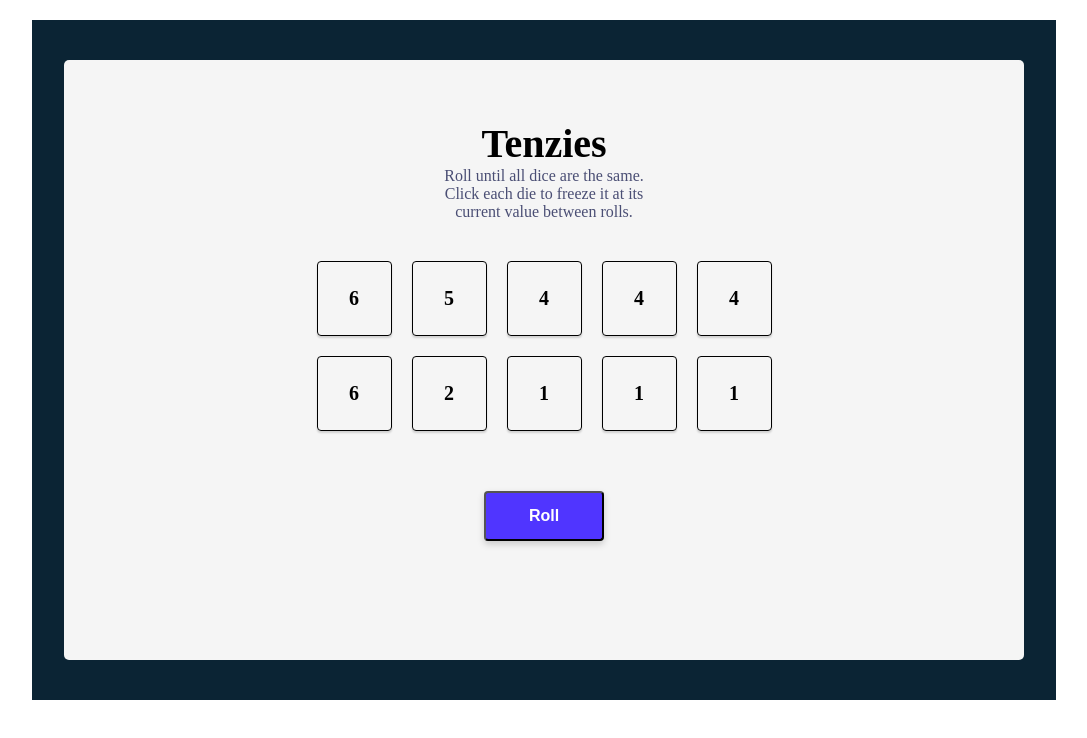
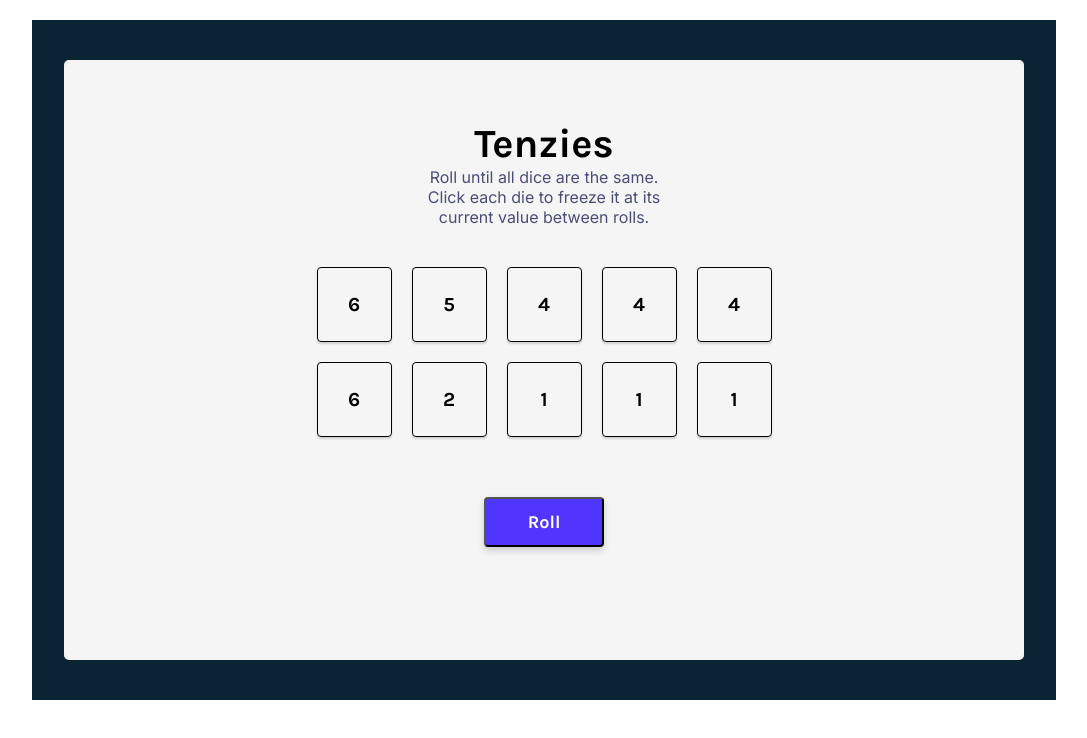
Before and after one commit to J-David-Baxter/tenzies, a React (Create React App) app: page / in a window 1280 px wide. Shown: the top 738 px of the page, without its empty margins (96-1183 px from the left). Built offline with nearby package versions, Linux system fonts and the light colour scheme.

Commit message:
Style and font changes

```diff
--- a/src/style.css
+++ b/src/style.css
@@ -32,14 +32,16 @@ main {
     text-align: center;
     margin: 0 auto;
     margin-top: 60px;
+    font-family: 'Karla', sans-serif;
 }
 
 .text {
-    width: 230px;
+    width: 240px;
     size: 13px;
     margin: 0 auto;
     text-align: center;
     color: #4A4E74;
+    font-family: 'Inter', sans-serif;
 }
 
 .dice-container {
@@ -65,6 +67,7 @@ main {
 .die-value {
     font-size: 20px;
     pointer-events: none;
+    font-family: 'Karla', sans-serif;
 }
 
 .btn {
@@ -79,5 +82,6 @@ main {
    border-radius: 4px;
    box-shadow: 0px 3.2px 7.68px rgba(0, 0, 0, 0.18);
    font-weight: 700;
-   font-size: 16px;
+   font-size: 18px;
+   font-family: 'Karla', sans-serif;
 }
```
